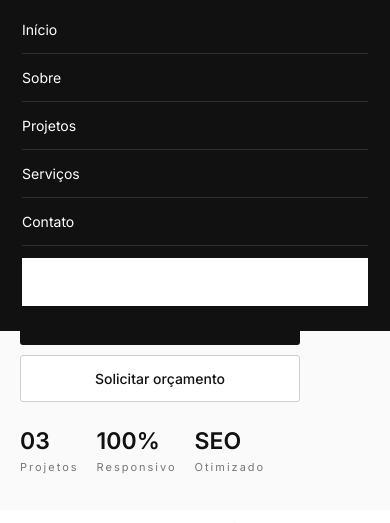
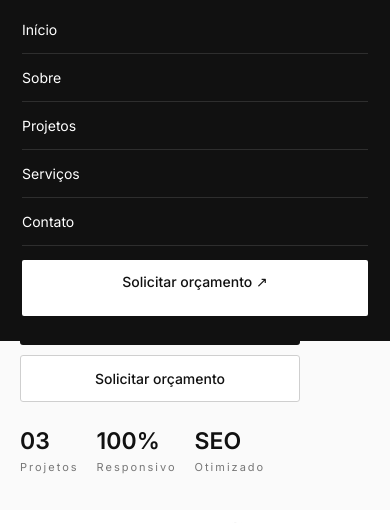
Before and after one commit to RafaellaBressan/rafaella-portfolio, a plain HTML site: page index.html in a window 390 px wide. Both pictures are taken after a click on the button "Abrir menu". Shown: the part 85-608 px from the top of the page. Drawn offline with nearby package versions, Linux system fonts and the light colour scheme.

Commit message:
Correção

```diff
--- a/css/responsive.css
+++ b/css/responsive.css
@@ -803,15 +803,37 @@
     }
 
    .mobile-budget a{
-        margin-top:12px;
+    display:flex !important;
+    align-items:center !important;
+    justify-content:center !important;
 
-        background:#FFFFFF;
+    width:100% !important;
+    height:56px !important;
 
-        color:#111 !important;
+    margin-top:14px !important;
+    padding:0 20px !important;
 
-        text-align:center;
+    background:#FFFFFF !important;
+    color:#111111 !important;
 
-        border-bottom:none !important;
+    font-family:'Inter',sans-serif !important;
+    font-size:14px !important;
+    font-weight:500 !important;
+    letter-spacing:0 !important;
+    line-height:1 !important;
+
+    text-align:center !important;
+    text-decoration:none !important;
+
+    opacity:1 !important;
+    visibility:visible !important;
+
+    border:none !important;
+    border-radius:2px !important;
+}
+
+.mobile-budget a::after{
+    display:none !important;
 }
 
 }
@@ -1039,16 +1061,39 @@
 
 
 .mobile-budget a{
-        margin-top:12px !important;
+    display:flex !important;
+    align-items:center !important;
+    justify-content:center !important;
 
-        padding:16px !important;
+    width:100% !important;
+    height:56px !important;
 
-        background:#fff !important;
-        color:#111 !important;
+    margin-top:14px !important;
+    padding:0 20px !important;
+
+    background:#FFFFFF !important;
+    color:#111111 !important;
+
+    font-family:'Inter',sans-serif !important;
+    font-size:14px !important;
+    font-weight:500 !important;
+    letter-spacing:0 !important;
 
     text-align:center !important;
+    text-decoration:none !important;
 
     border:none !important;
+    border-radius:2px !important;
+}
+
+.navbar ul li.mobile-budget a{
+    color:#111111 !important;
+}
+
+.navbar ul li.mobile-budget a:visited,
+.navbar ul li.mobile-budget a:hover,
+.navbar ul li.mobile-budget a:active{
+    color:#111111 !important;
 }
 
 }
```
Lines whose indentation alone changed are shown as unchanged.
